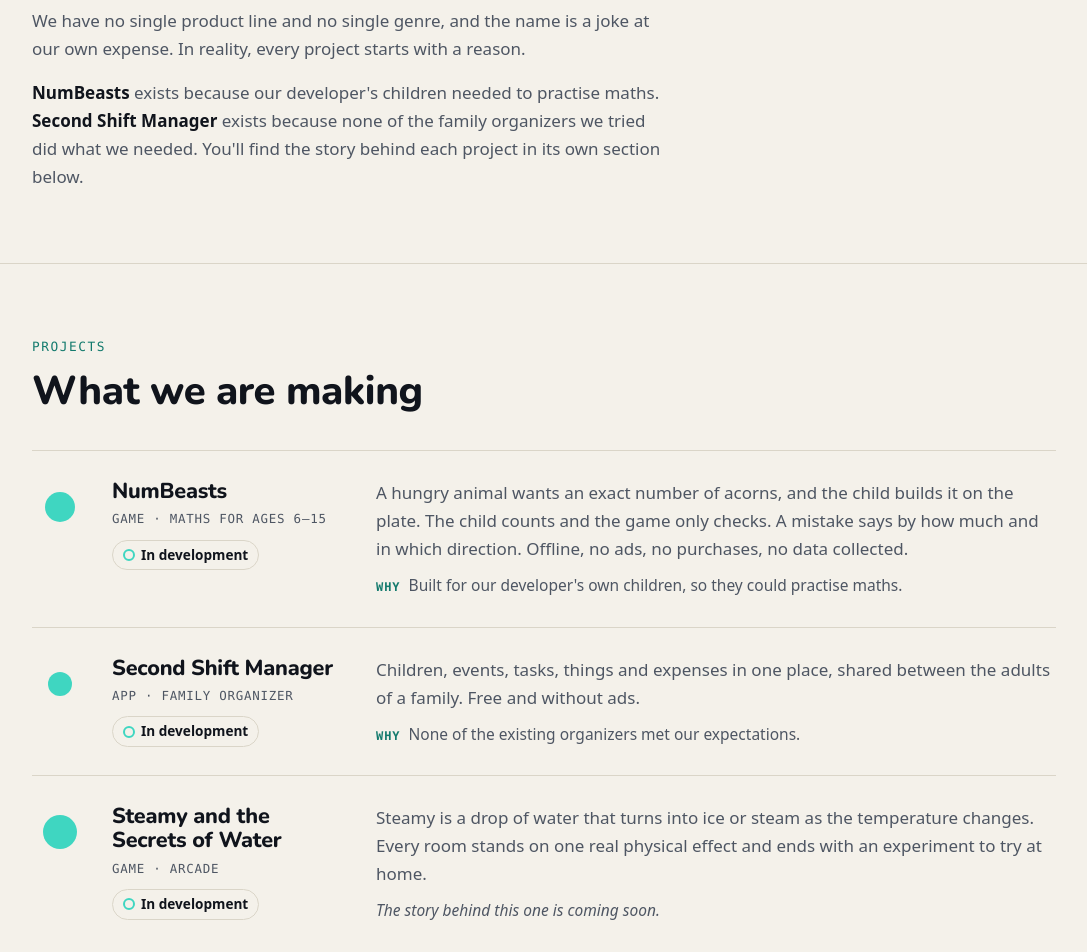
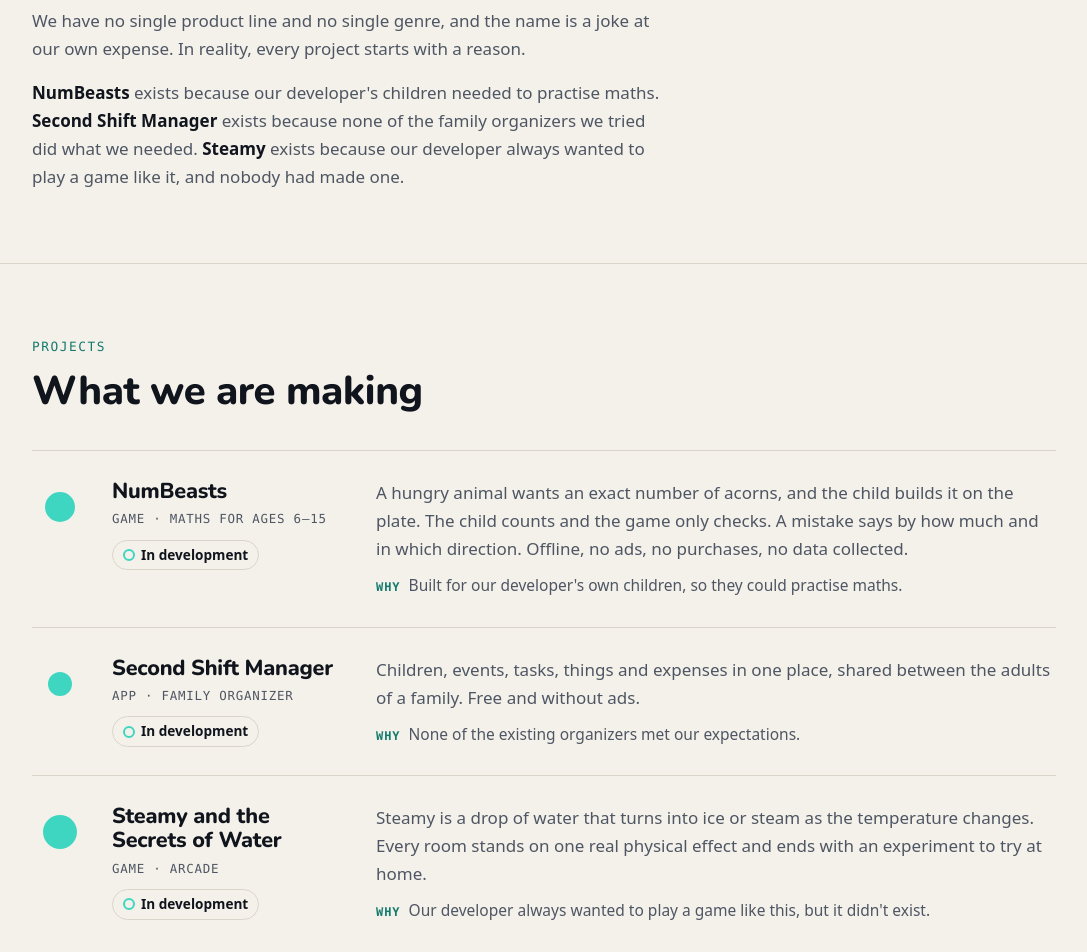
Before and after one commit to RandomIdeaStudio/website, a plain HTML site: page index.html in a window 1280 px wide. Shown: the part 3480-4432 px from the top of the page, without its empty margins (96-1183 px from the left). Drawn offline with Linux system fonts and the light colour scheme.

Commit message:
Add the reason behind Steamy

```diff
--- a/index.html
+++ b/index.html
@@ -155,7 +155,7 @@
       <p class="name-quote">A maths game for kids, a family organizer and an arcade about a drop of water. From the outside, it looks like we pick our next project <span class="hl">at random</span>.</p>
       <div class="prose">
         <p>We have no single product line and no single genre, and the name is a joke at our own expense. In reality, every project starts with a reason.</p>
-        <p><strong>NumBeasts</strong> exists because our developer's children needed to practise maths. <strong>Second Shift Manager</strong> exists because none of the family organizers we tried did what we needed. You'll find the story behind each project in its own section below.</p>
+        <p><strong>NumBeasts</strong> exists because our developer's children needed to practise maths. <strong>Second Shift Manager</strong> exists because none of the family organizers we tried did what we needed. <strong>Steamy</strong> exists because our developer always wanted to play a game like it, and nobody had made one.</p>
       </div>
     </div>
   </section>
@@ -188,7 +188,7 @@
           <div><h3>Steamy and the Secrets of Water</h3><p class="kind">Game · Arcade</p><span class="status">In development</span></div>
           <div class="body">
             <p>Steamy is a drop of water that turns into ice or steam as the temperature changes. Every room stands on one real physical effect and ends with an experiment to try at home.</p>
-            <p class="why soon">The story behind this one is coming soon.</p>
+            <p class="why"><b>Why</b>Our developer always wanted to play a game like this, but it didn't exist.</p>
           </div>
         </li>
       </ul>
```
